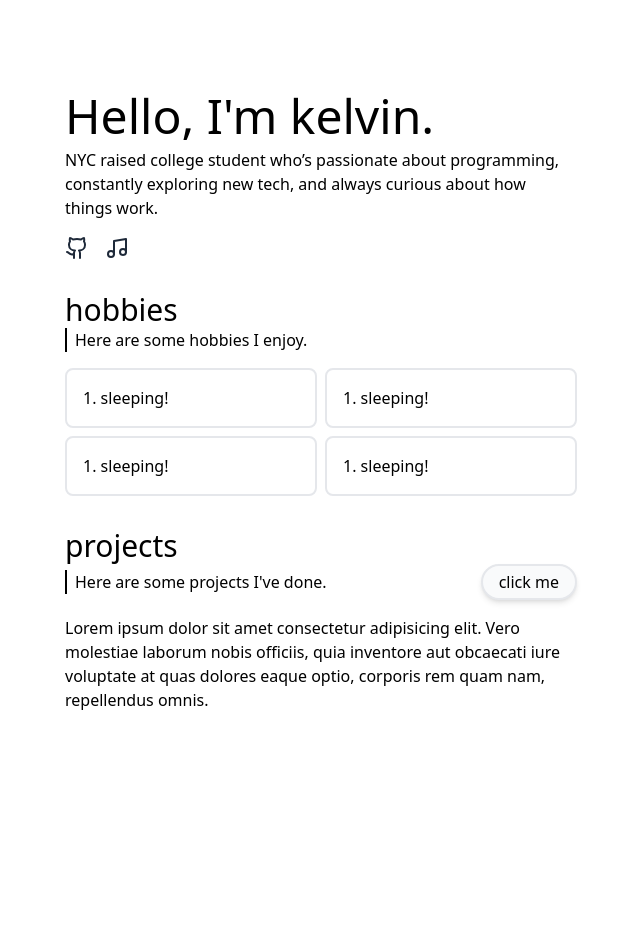
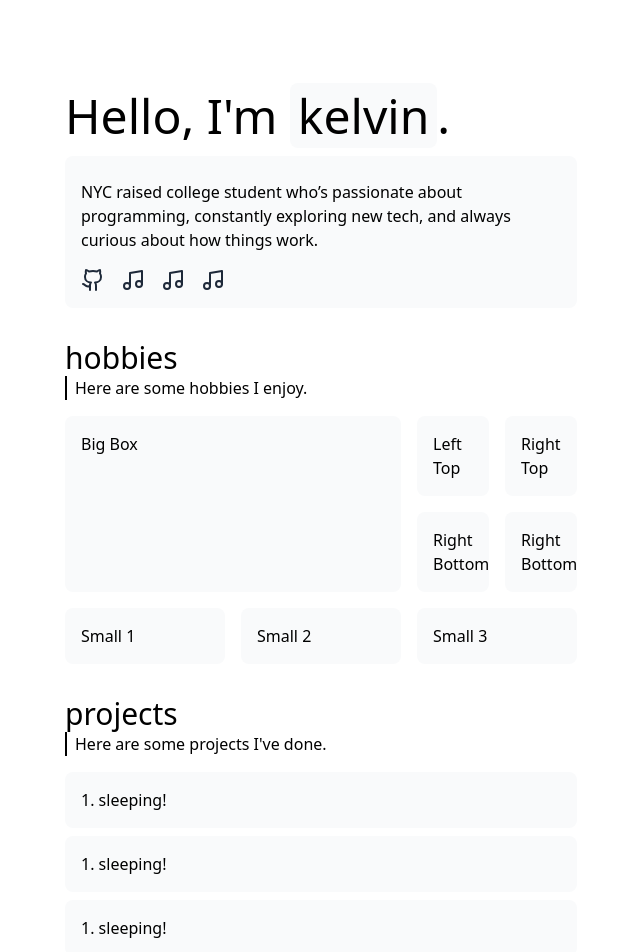
Before and after one commit to kelvbun/website, a Next.js app: page / in a window 1280 px wide. Shown: the top 952 px of the page, without its empty margins (319-959 px from the left). Before the commit the page ends 800 px from the top, so only its background shows below. Built offline with nearby package versions, Linux system fonts and the light colour scheme.

Commit message:
feat: did some grid + flex reworking

```diff
--- a/src/app/page.tsx
+++ b/src/app/page.tsx
@@ -9,12 +9,15 @@ export default function Home() {
       <div id='about-me' className='w-full flex pr-4 pl-4 sm:w-2/5 sm:p-0'>
 
         <div className='mt-8'>
-          <h1 className='text-5xl'>Hello, I'm kelvin.</h1>
-          <h3 className='mt-2'>NYC raised college student who’s passionate about programming, constantly exploring new tech, and always curious about how things work.</h3>
+          <h1 className='text-5xl'>Hello, I'm <span className='text-black bg-gray-50 rounded-lg pl-2 pr-2'>kelvin</span>.</h1>
 
-          <div id='socials' className='flex items-center justify-start mt-4'>
+          <div id='socials' className='flex flex-col items-start space-y-4 bg-gray-50 rounded-lg p-4 mt-4'>
+            <h3 className='mt-2'>NYC raised college student who’s passionate about programming, constantly exploring new tech, and always curious about how things work.</h3>
+
             <ul className='flex space-x-4'>
               <li><a href=""/><Github></Github></li>
+              <li><a href=""/><Music></Music></li>
+              <li><a href=""/><Music></Music></li>
               <li><a href=""/><Music></Music></li>
             </ul>
           </div>
@@ -32,12 +35,21 @@ export default function Home() {
             <button className='cursor-not-allowed hidden'>click me</button>
           </div>
 
-          <div className='flex grid grid-cols-1 grid-rows-4 gap-2 sm:grid-cols-2 sm:grid-rows-2'>
-            <p className='border-2 rounded-lg border-gray-200 rounded p-4'>1. sleeping!</p>
-            <p className='border-2 rounded-lg border-gray-200 rounded p-4'>1. sleeping!</p>
-            <p className='border-2 rounded-lg border-gray-200 rounded p-4'>1. sleeping!</p>
-            <p className='border-2 rounded-lg border-gray-200 rounded p-4'>1. sleeping!</p>
+          <div className="grid grid-cols-6 grid-rows-2 overflow-hidden gap-4">
+            <div className="col-span-4 row-span-2 bg-gray-50 rounded-lg p-4">
+              Big Box
+            </div>
+
+            <div className="col-span-1 row-span-1 bg-gray-50 rounded-lg p-4">Left Top</div>
+            <div className="col-span-1 row-span-1 bg-gray-50 rounded-lg p-4">Right Top</div>
+            <div className="col-span-1 row-span-1 bg-gray-50 rounded-lg p-4">Right Bottom</div>
+            <div className="col-span-1 row-span-1 bg-gray-50 rounded-lg p-4">Right Bottom</div>
+
+            <div className="col-span-2 row-span-1 p-4 bg-gray-50 rounded-lg">Small 1</div>
+            <div className="col-span-2 row-span-1 p-4 bg-gray-50 rounded-lg">Small 2</div>
+            <div className="col-span-2 row-span-1 p-4 bg-gray-50 rounded-lg">Small 3</div>
           </div>
+
         </div>
       </div>
 
@@ -48,10 +60,15 @@ export default function Home() {
 
           <div className='flex flex-col items-start justify-start pb-4 lg:flex-row lg:items-center lg:justify-between'>
             <h3 className='pl-2 border-l-2'>Here are some projects I've done.</h3>
-            <button className='bg-gray-50 border-gray-200 shadow-md'>click me</button>
+            <button className='cursor-not-allowed hidden'>click me</button>
           </div>
 
-          <p>Lorem ipsum dolor sit amet consectetur adipisicing elit. Vero molestiae laborum nobis officiis, quia inventore aut obcaecati iure voluptate at quas dolores eaque optio, corporis rem quam nam, repellendus omnis.</p>
+          <div className='grid grid-cols-1 grid-rows-4 gap-2 sm:grid-cols- sm:grid-rows-2'>
+            <p className='bg-gray-50 rounded-lg p-4'>1. sleeping!</p>
+            <p className='bg-gray-50 rounded-lg p-4'>1. sleeping!</p>
+            <p className='bg-gray-50 rounded-lg p-4'>1. sleeping!</p>
+            <p className='bg-gray-50 rounded-lg p-4'>1. sleeping!</p>
+          </div>
         </div>
       </div>
     </div>
```
